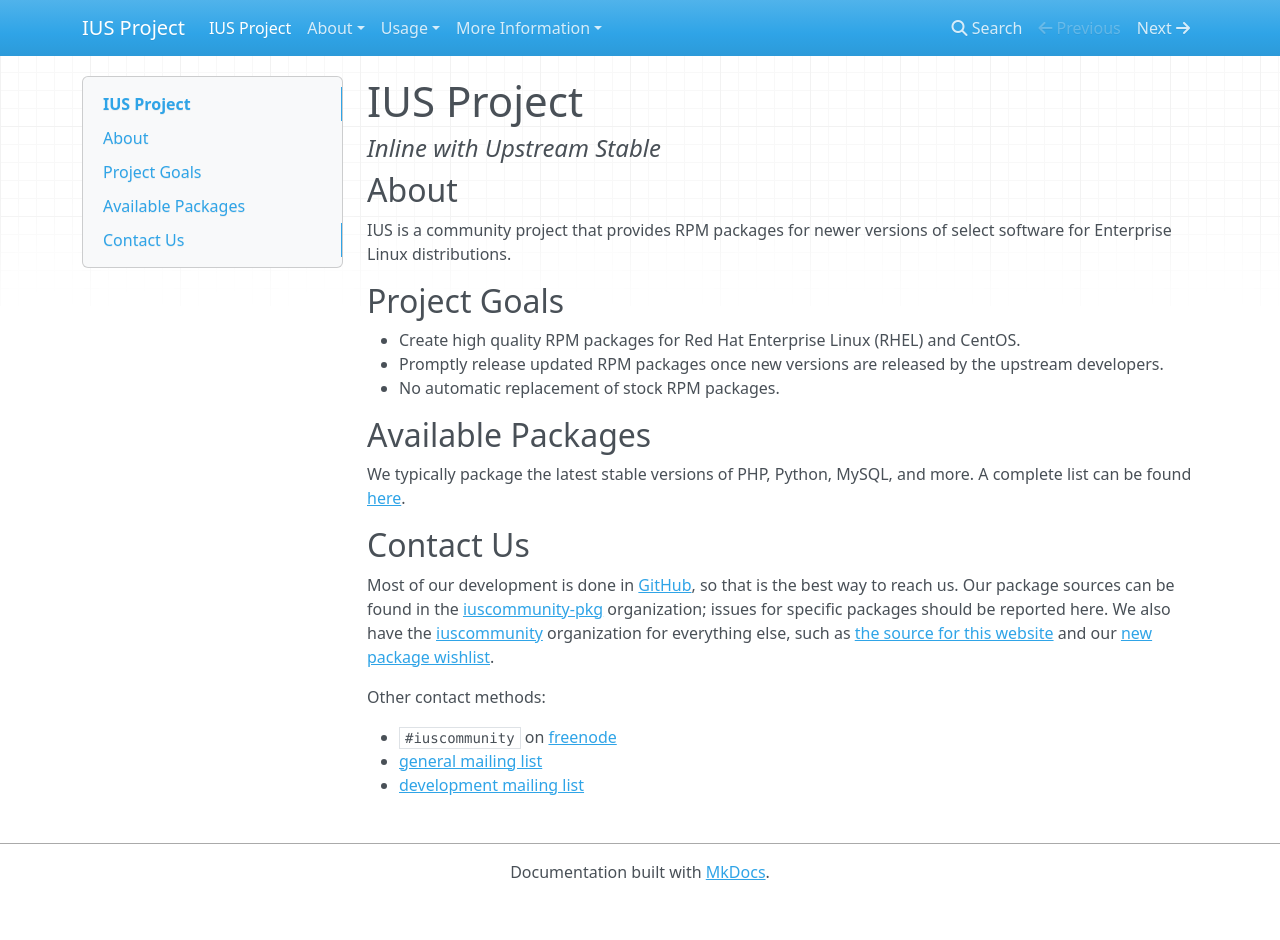
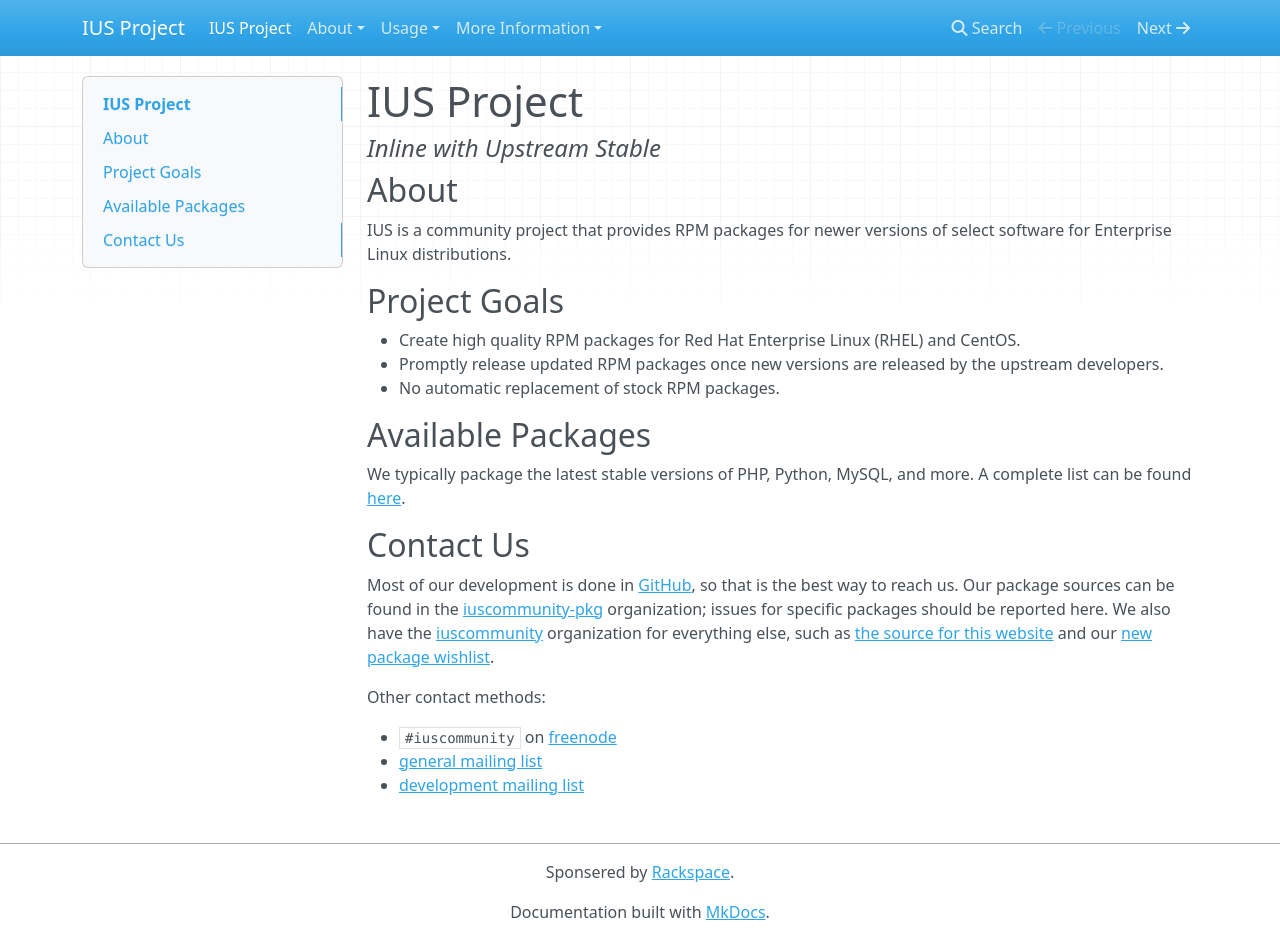
Before and after one commit to iusrepo/ius.io, an MkDocs documentation site: the page built from docs/index.md, in a window 1280 px wide and 940 px high. Built offline with MkDocs 1.6.1, drawn with Linux system fonts in a browser that asks for light colours; nearby versions of some CDN libraries; old or Windows-style settings are respelled for this version of MkDocs.

Commit message:
add rackspace message

```diff
--- a/mkdocs.yml
+++ b/mkdocs.yml
@@ -1,4 +1,5 @@
 site_name: IUS Project
+copyright: Sponsered by <a href="http://www.rackspace.com">Rackspace</a>.
 strict: True
 markdown_extensions:
   - toc:
```
